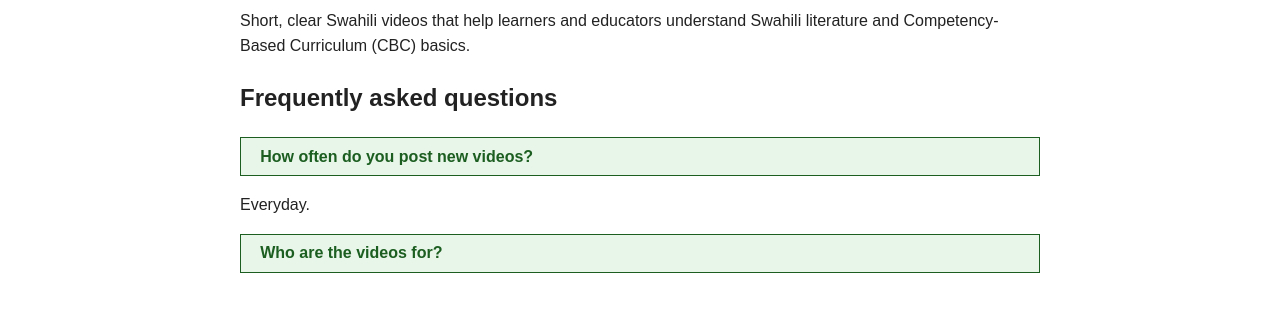
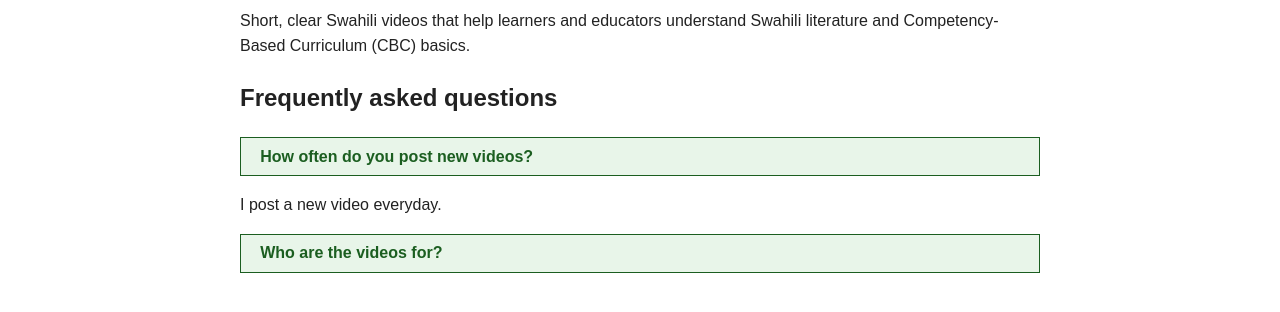
Before and after one commit to MwalimuEsther/my-website, a plain HTML site: page index.html in a window 1280 px wide. Both pictures are taken after a click on the button "How often do you post new videos?". Shown: the part 160-472 px from the top of the page. Drawn offline with Linux system fonts and the light colour scheme.

Commit message:
Revise FAQ answer for video posting frequency
Updated FAQ answer to provide more detail.

```diff
--- a/index.html
+++ b/index.html
@@ -23,7 +23,7 @@
 
     <div class="faq">
       <button class="faq-question" aria-expanded="false" aria-controls="answer1">How often do you post new videos?</button>
-      <p id="answer1" hidden>Everyday.</p>
+      <p id="answer1" hidden>I post a new video everyday.</p>
     </div>
 
     <div class="faq">
```
